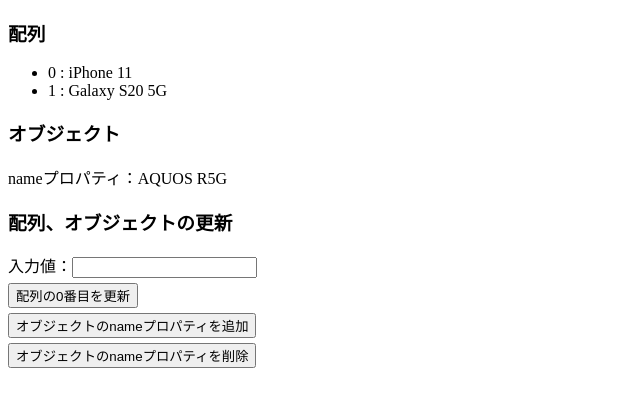
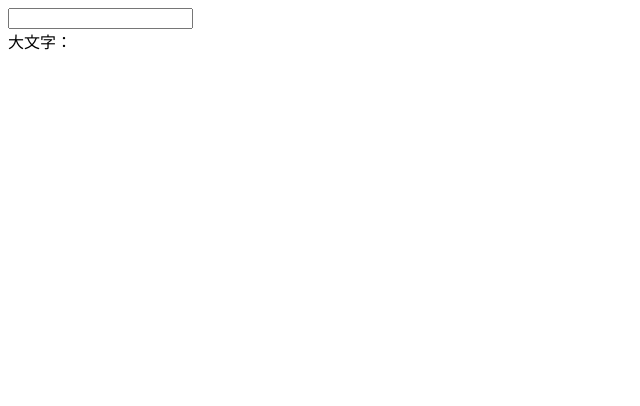
Before and after one commit to aship/test_vue, a Vue app: page / in a window 1280 px wide. Shown: the top 406 px of the page, without its empty margins (0-640 px from the left). Built offline with nearby package versions, Linux system fonts and the light colour scheme.

Commit message:
p008-remove-filter-v3

```diff
--- a/src/App.vue
+++ b/src/App.vue
@@ -1,60 +1,22 @@
 <template>
   <div>
-    <h3>配列</h3>
-    <ul>
-      <li v-for="(elem, index) in dataArray" v-bind:key="index">
-        {{ index }} : {{ elem }}
-      </li>
-    </ul>
-    <h3>オブジェクト</h3>
-    <div>nameプロパティ：{{ dataObj.name }}</div>
-
-    <h3>配列、オブジェクトの更新</h3>
-    <div>
-      入力値：<input v-model="inputValue">
-    </div>
-    <div>
-      <button @click="updateArrayElem">配列の0番目を更新</button>
-    </div>
-    <div>
-      <button @click="addObjProp">オブジェクトのnameプロパティを追加</button>
-    </div>
-    <div>
-      <button @click="deleteObjProp">オブジェクトのnameプロパティを削除</button>
-    </div>
+    <input v-model="inputValue">
+    <div>大文字：{{ uppercase(inputValue) }}</div>
   </div>
 </template>
-
 <script>
-import { reactive, toRefs } from 'vue'
+import { ref } from 'vue'
 export default {
   setup() {
-    const state = reactive({
-      inputValue : '',
-      dataArray: ['iPhone 11', 'Galaxy S20 5G'],
-      dataObj: {'name': 'AQUOS R5G'}
-    });
-    // 配列要素を更新
-    function updateArrayElem() {
-      state.dataArray[0] = state.inputValue;
-    }
-    // オブジェクトのプロパティを追加
-    function addObjProp() {
-      state.dataObj.name = state.inputValue
-    }
-    // オブジェクトのプロパティを削除
-    function deleteObjProp() {
-      delete state.dataObj.name
+    const inputValue = ref('')
+    // 大文字に変換するメソッド
+    function uppercase(value) {
+      if (!value) return ''
+      return value.toString().toUpperCase()
     }
     return {
-      ...toRefs(state),
-      updateArrayElem, addObjProp, deleteObjProp
+      inputValue, uppercase
     }
   }
 }
 </script>
-<style scoped>
-button {
-  margin-top: 5px;
-}
-</style>
```
